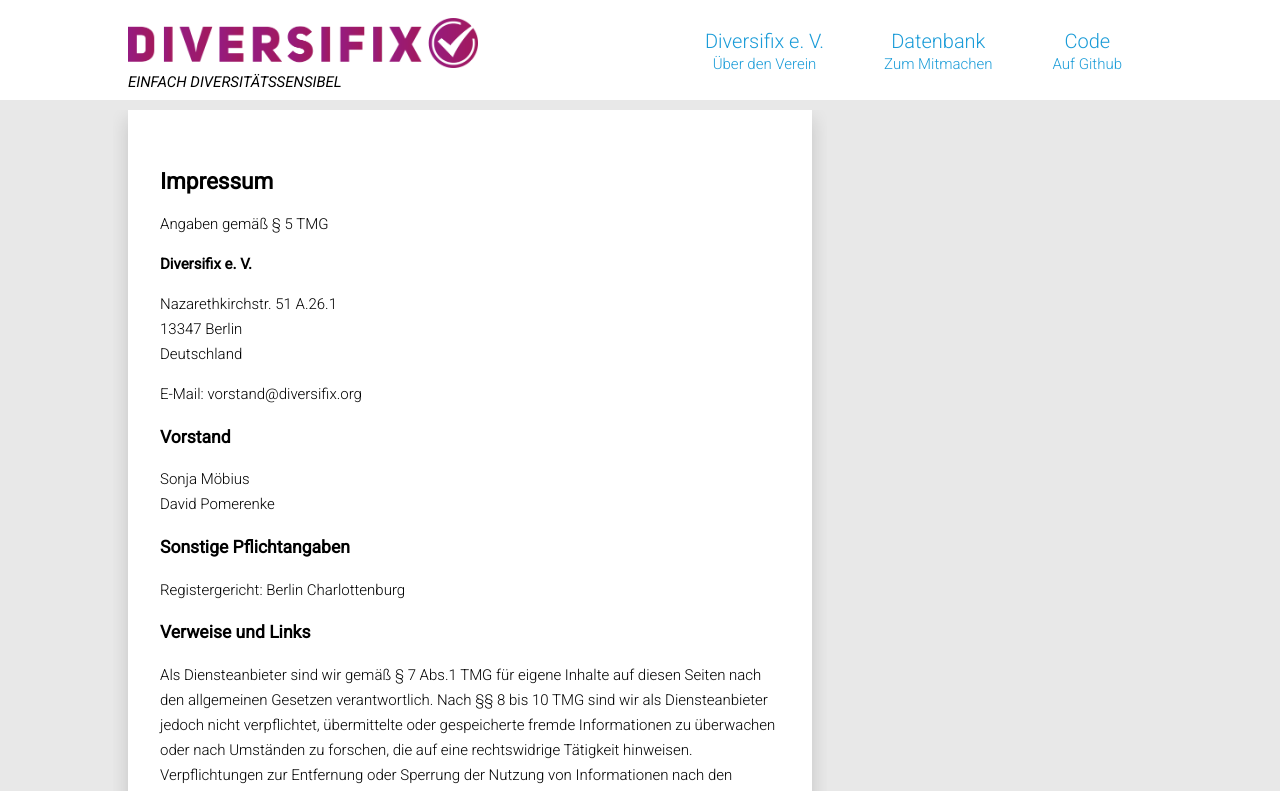
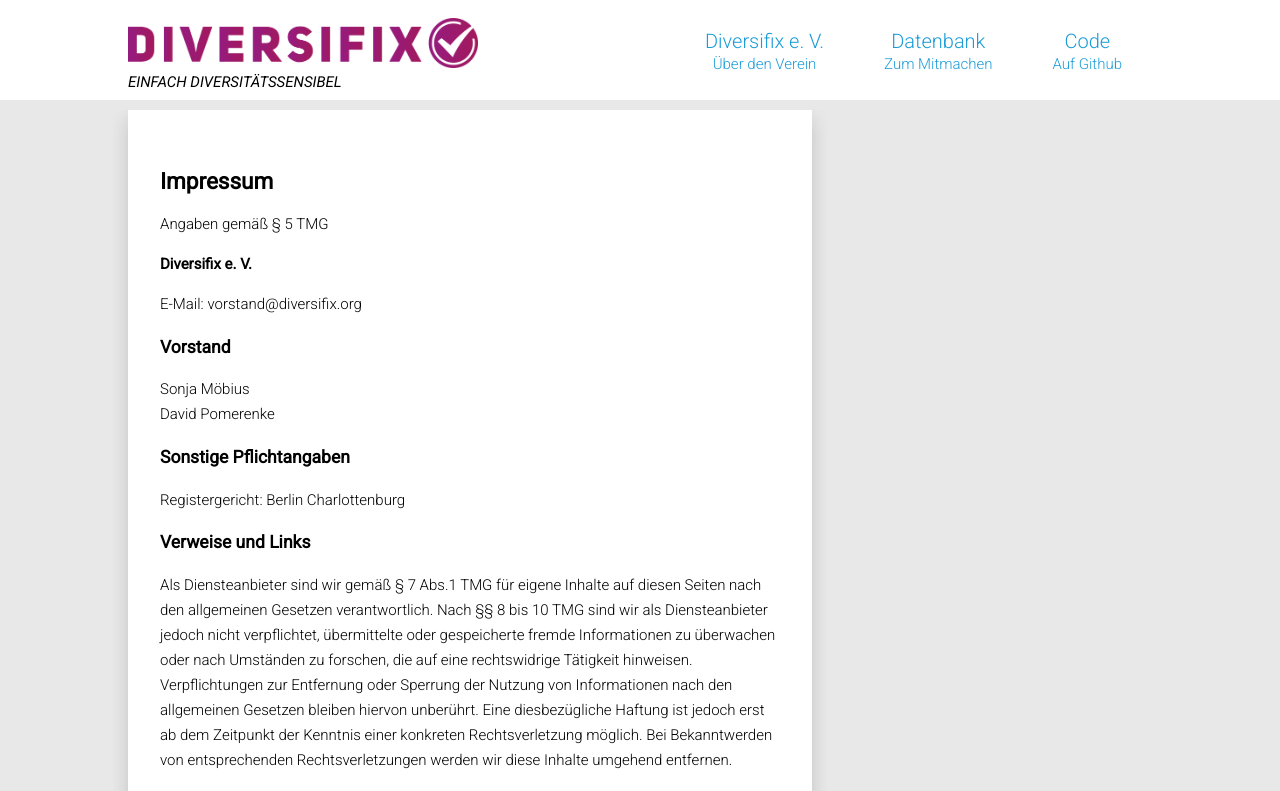
Before and after one commit to diversifix/diversifix-website, a React (Create React App) app: page /impressum in a window 1280 px wide. Shown: the top 791 px of the page. Built offline with nearby package versions, Linux system fonts and the light colour scheme.

Commit message:
Remove old address

```diff
--- a/src/Pages/Impressum.tsx
+++ b/src/Pages/Impressum.tsx
@@ -9,17 +9,7 @@
 
           <p>Angaben gemäß § 5 TMG</p>
           <p style={{ fontWeight: "bold" }}>Diversifix e. V.</p>
-          <p>
-            Nazarethkirchstr. 51 A.26.1
-            <br />
-            13347 Berlin
-            <br />
-            Deutschland
-          </p>
-          <p>
-            E-Mail: vorstand@diversifix.org
-            <br />
-          </p>
+          <p>E-Mail: vorstand@diversifix.org</p>
 
           <h3>Vorstand</h3>
           <p>
```
